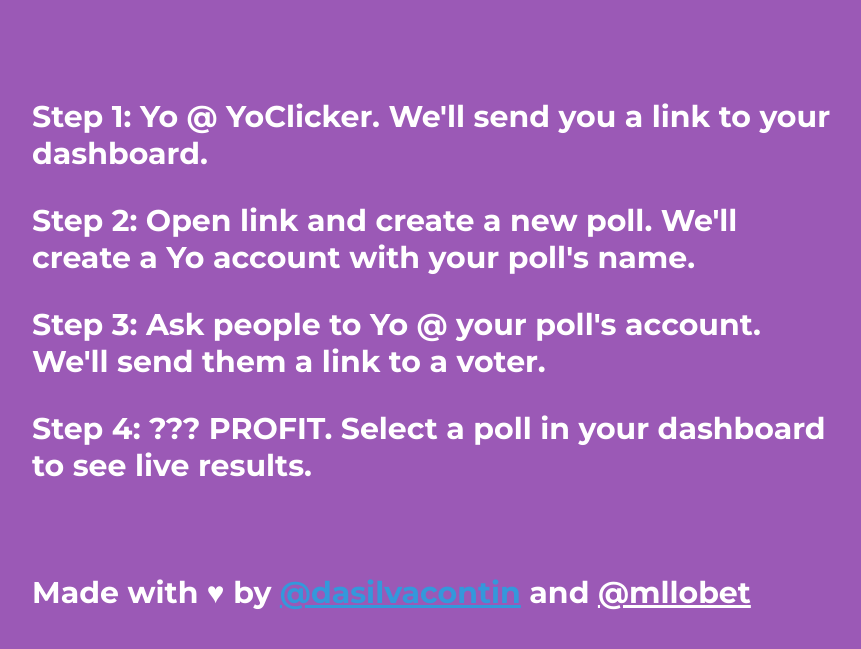
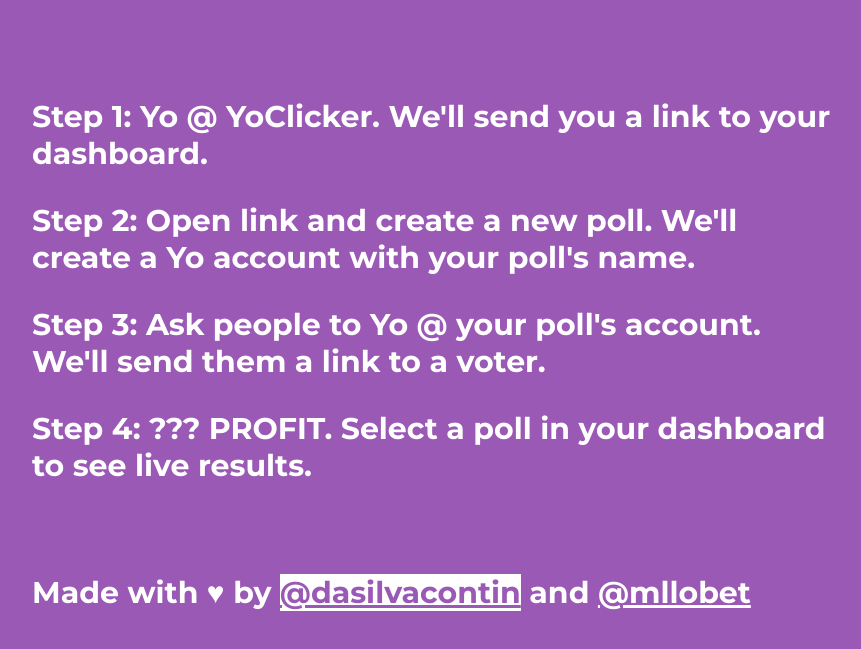
Before and after one commit to YoClicker/yoclicker.github.io, a plain HTML site: page index.html in a window 1280 px wide. In both pictures the pointer is over the link "@dasilvacontin". Shown: the part 547-1196 px from the top of the page, without its empty margins (208-1069 px from the left). Drawn offline with Linux system fonts and the light colour scheme.

Commit message:
changed link style

```diff
--- a/styles.css
+++ b/styles.css
@@ -30,7 +30,8 @@
 }
 
 a:hover {
-	color: #3498DB;
+	background-color: white;
+	color: #9B59B6;
 }
 
 body {
```
